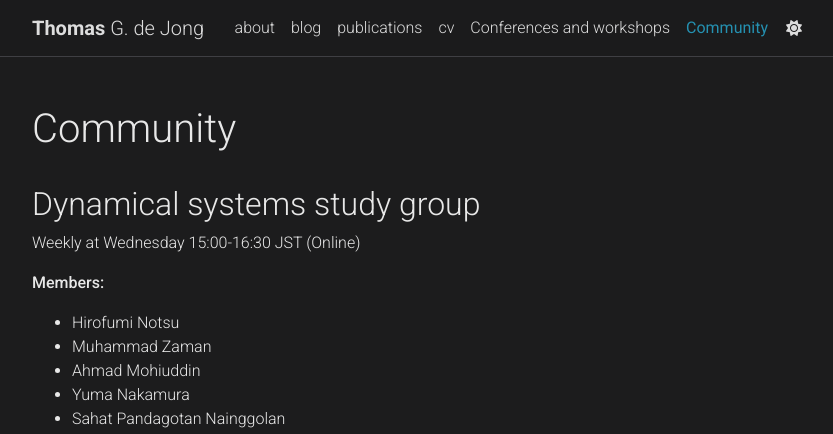
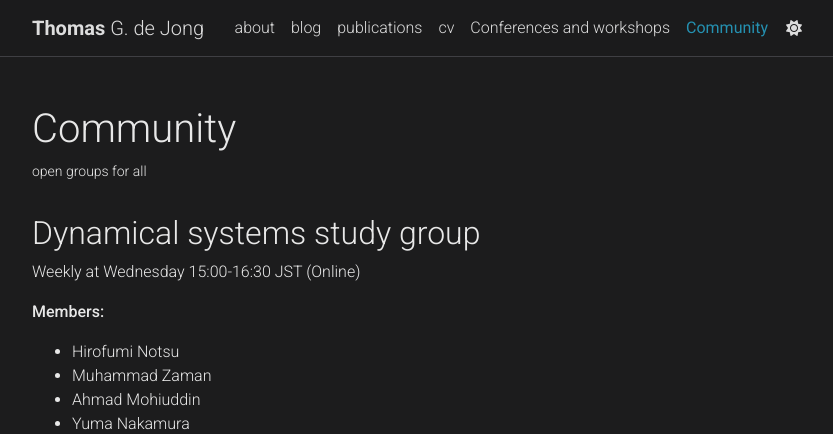
Before and after one commit to mathowl/tgdejong, a Jekyll site: the page built from _pages/community.md, in a window 1280 px wide and 1151 px high. Shown: the top 434 px of the window, without its empty margins (223-1056 px from the left). Built offline with Jekyll 4.4.1, drawn with Linux system fonts in a browser that asks for light colours; full-size pictures stand in for the smaller copies a plugin makes; comment, search, counter and statistics services are not loaded; a style sheet for code colours, icons or effects is not loaded.

Commit message:
Update community.md

```diff
--- a/_pages/community.md
+++ b/_pages/community.md
@@ -2,7 +2,7 @@
 layout: page
 permalink: /community/
 title: Community
-description:
+description: open groups for all
 nav: true
 nav_order: 5
 ---
@@ -23,7 +23,7 @@
 
 <div class="row">
     <div class="col-sm mt-3 mt-md-0">
-        {% include figure.html path="assets/img/2025DS_SG.PNG" class="img-fluid rounded z-depth-1" %}
+        {% include figure.html path="assets/img/2025DS_SG.jpg" class="img-fluid rounded z-depth-1" %}
     </div>
 </div>
 
```
